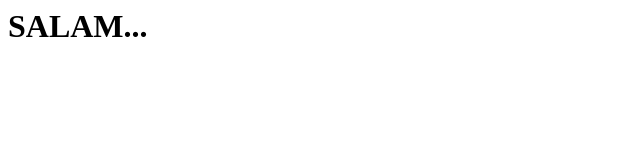
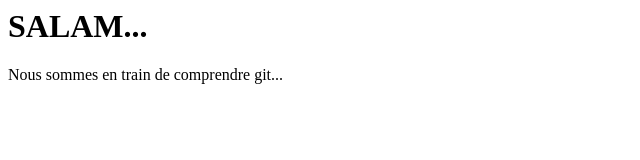
Before and after one commit to issameljohri/test, a plain HTML site: page index.html in a window 1280 px wide. Shown: the whole page, without its empty margins (0-640 px from the left). Drawn offline with Linux system fonts and the light colour scheme.

Commit message:
ajouter un paragrephe descriptif

```diff
--- a/index.html
+++ b/index.html
@@ -6,5 +6,6 @@
 </head>
 <body>
 <h1>SALAM...</h1>
+<p>Nous sommes  en train de comprendre git...</p>
 </body>
 </html>
```
